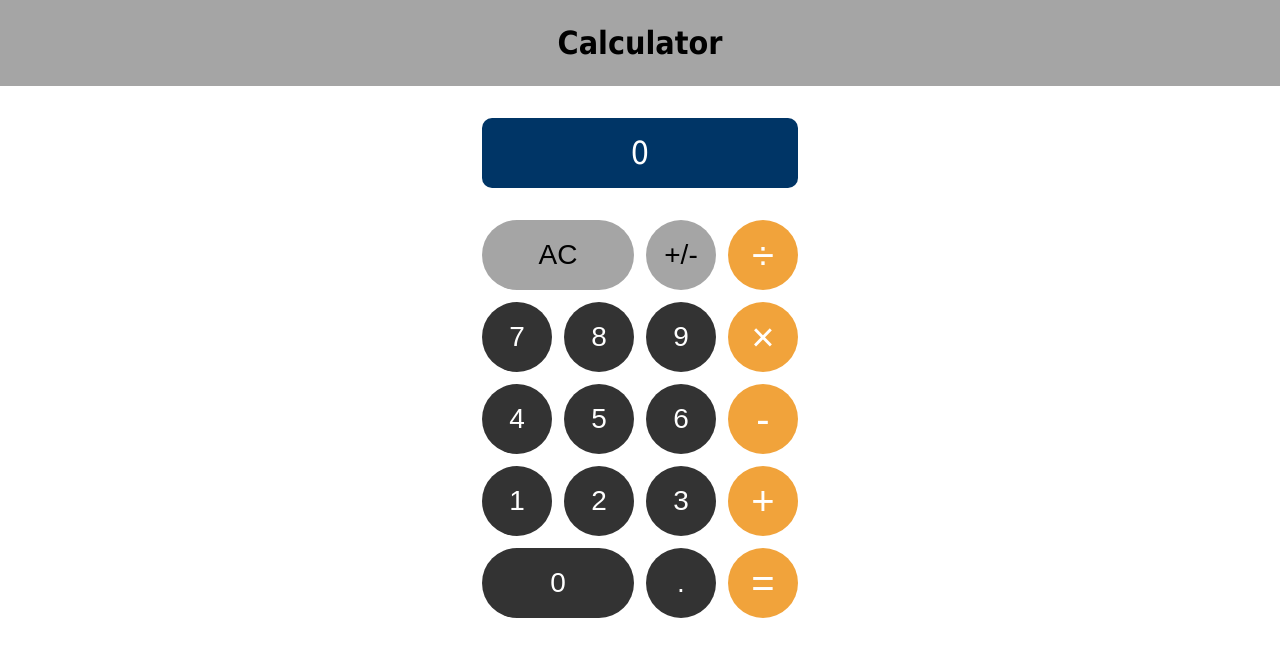
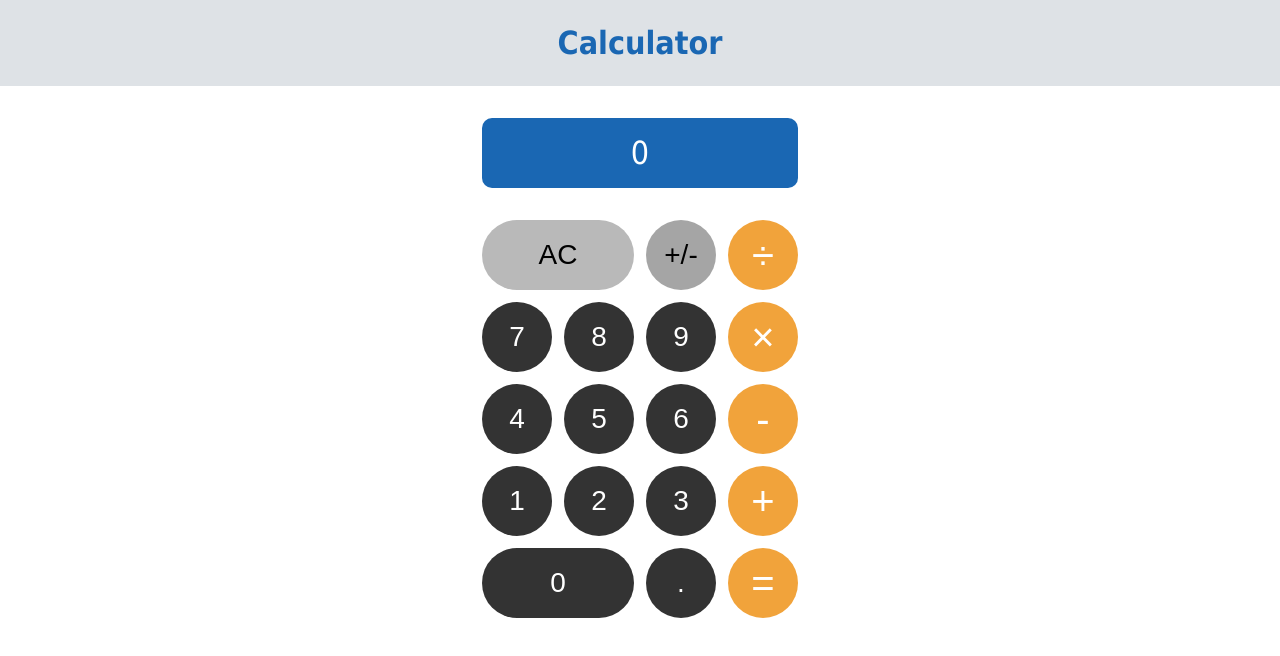
Before and after one commit to Ayman-Marghani/calculator, a plain HTML site: page index.html in a window 1280 px wide. In both pictures the pointer is over the button "AC". Drawn offline with Linux system fonts and the light colour scheme.

Commit message:
Change heading color and add hover effect to buttons

```diff
--- a/scripts.js
+++ b/scripts.js
@@ -100,6 +100,7 @@ numbersBtns.forEach((btn) => {
     else {
       displayDiv.textContent += btn.textContent;
     }
+    // Handle overflow: use string.length
   });
 });
 
--- a/styles.css
+++ b/styles.css
@@ -5,22 +5,21 @@ body {
 }
 
 h1 {
-  background-color: #A5A5A5;
+  background-color: #dee2e6;
+  color: #1a67b3;
   text-align: center;
   padding: 24px;
   margin: 0px;
 }
 
 .display {
-  background-color: #003566;
+  background-color: #1a67b3;
   color: white;
   text-align: center;
   font-size: 32px;
-
   width: 316px;
   padding: 16px 0px;
   margin: 32px auto;
-
   border-radius: 10px;
 }
 
@@ -35,20 +34,31 @@ button {
   background-color: #333333;
   color: #fff;
   font-size: 28px;
-
   height: 70px;
   width: 70px;
   border-radius: 50%;
   border: none;
 }
 
+button:hover {
+  background-color: #4f4f4f;
+}
+
 .bg-gray {
   background-color: #A5A5A5;
+}
+
+.bg-gray:hover {
+  background-color: #b9b9b9;
 }
 
 .bg-orange {
   background-color: #F1A33B;
   font-size: 40px;
+}
+
+.bg-orange:hover {
+  background-color: #eb8e14;
 }
 
 .color-black {
```
